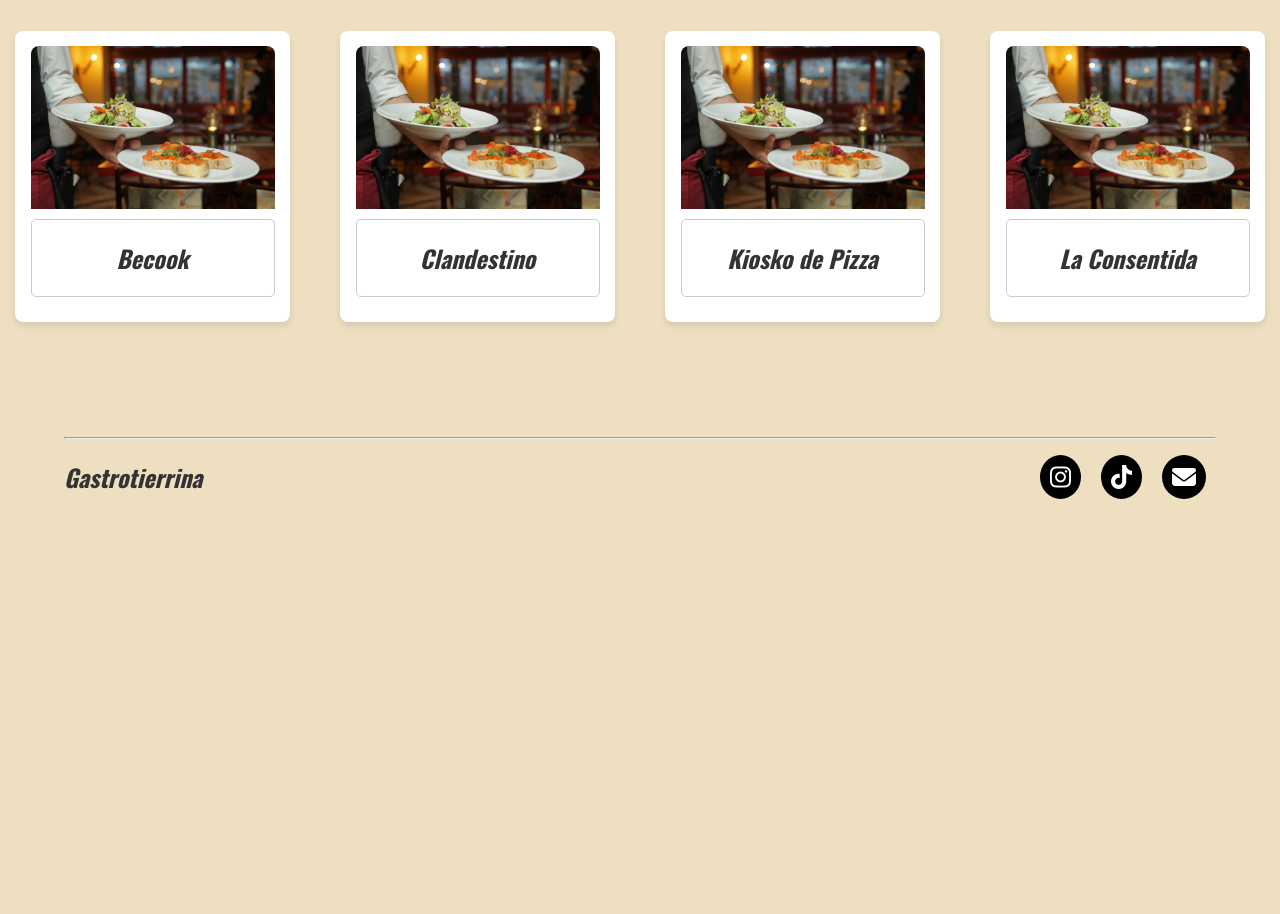
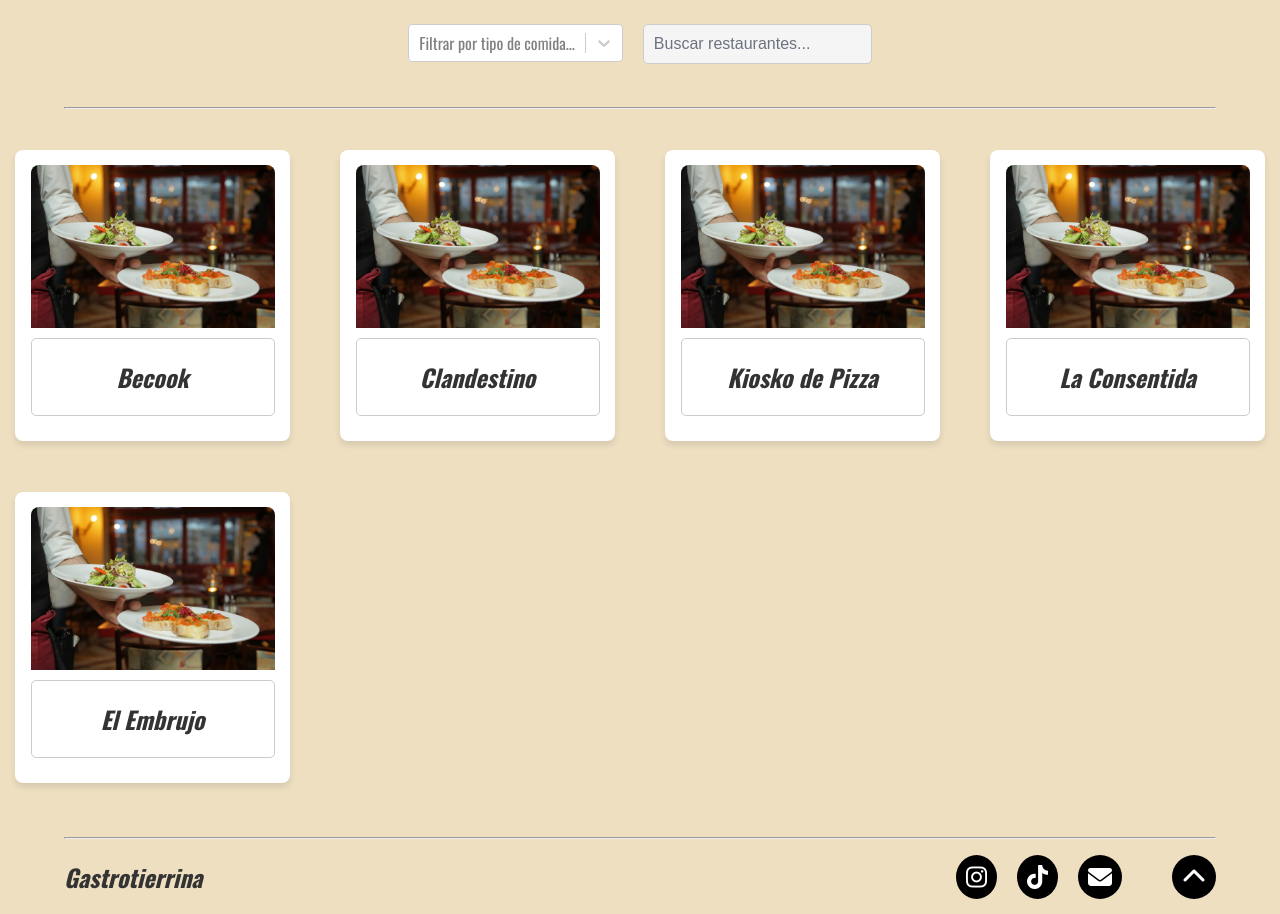
Before and after one commit to atascg01/Gastrotierrina, a React (Create React App) app: page /restaurants in a window 1280 px wide. Shown: the part 285-1199 px from the top of the page. Before the commit the page ends 800 px from the top, so only its background shows below. Built offline with nearby package versions, Linux system fonts and the light colour scheme.

Commit message:
Added scroll-to-top button

```diff
--- a/src/components/Footer/Footer.css
+++ b/src/components/Footer/Footer.css
@@ -35,3 +35,8 @@
 .footer-content a {
     text-decoration: none;
 }
+
+.scroll-to-top {
+    margin-left: 40px !important;
+    margin-right: 0px !important;
+}
--- a/src/components/Footer/Footer.tsx
+++ b/src/components/Footer/Footer.tsx
@@ -2,6 +2,14 @@
 import './Footer.css';
 
 const Footer: React.FC = () => {
+
+    const scrollToTop = () => {
+        window.scrollTo({
+            top: 0,
+            behavior: 'smooth'
+        });
+    };
+
     return (
         <footer>
             <hr className="footer-divider" />
@@ -19,6 +27,9 @@
                     <a href="mailto:gastrotierrina@gmail.com" target="_blank" rel="noopener noreferrer">
                         <i className="fas fa-envelope"></i>
                     </a>
+                    <a onClick={scrollToTop} className="scroll-to-top" title='Vuelve al comienzo'>
+                        <i className="fa-solid fa-chevron-up"></i>
+                    </a>
                 </div>
             </div>
         </footer>
--- a/src/components/Home/Home.css
+++ b/src/components/Home/Home.css
@@ -27,7 +27,7 @@
 
 h1 {
     color: #333;
-    font-size: 2.5em;
+    font-size: 4em;
 }
 
 h2 {
--- a/src/components/Restaurants/Restaurants.css
+++ b/src/components/Restaurants/Restaurants.css
@@ -105,3 +105,8 @@
     justify-content: center;
     gap: 20px;
 }
+
+.header-divider {
+    margin-top: 2%;
+    margin-bottom: 2%;
+}
--- a/src/components/Restaurants/Restaurants.tsx
+++ b/src/components/Restaurants/Restaurants.tsx
@@ -49,6 +49,9 @@
           </div>
         </div>
       </div>
+      <div className="header-divider">
+        <hr className="footer-divider" />
+      </div>
       <div className="restaurants-grid">
         {filteredRestaurants.map((restaurant, index) => (
           <div key={index} className="restaurant-card" onClick={() => handleCardClick(restaurant.url)}>
--- a/src/data/restaurantsData.ts
+++ b/src/data/restaurantsData.ts
@@ -5,7 +5,8 @@
   { name: 'Becook', img: restaurant, foodType: FoodType.SignatureCuisine, url: 'becook'},
   { name: 'Clandestino', img: restaurant, foodType: FoodType.SignatureCuisine, url: 'clandestino' },
   { name: 'Kiosko de Pizza', img: restaurant, foodType: FoodType.Pizza, url: 'kiosko-de-pizza' },
-  { name: 'La Consentida', img: restaurant, foodType: FoodType.Brunch, url: 'la-consentida' }
+  { name: 'La Consentida', img: restaurant, foodType: FoodType.Brunch, url: 'la-consentida' },
+  { name: 'El Embrujo', img: restaurant, foodType: FoodType.SignatureCuisine, url: 'el-embrujo' }
 ];
 
 export default restaurantsData;
```
